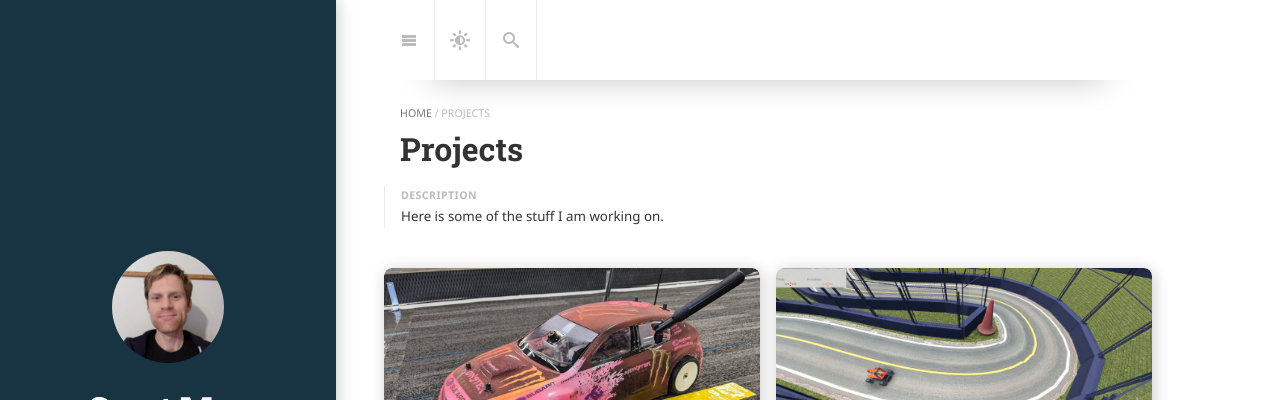
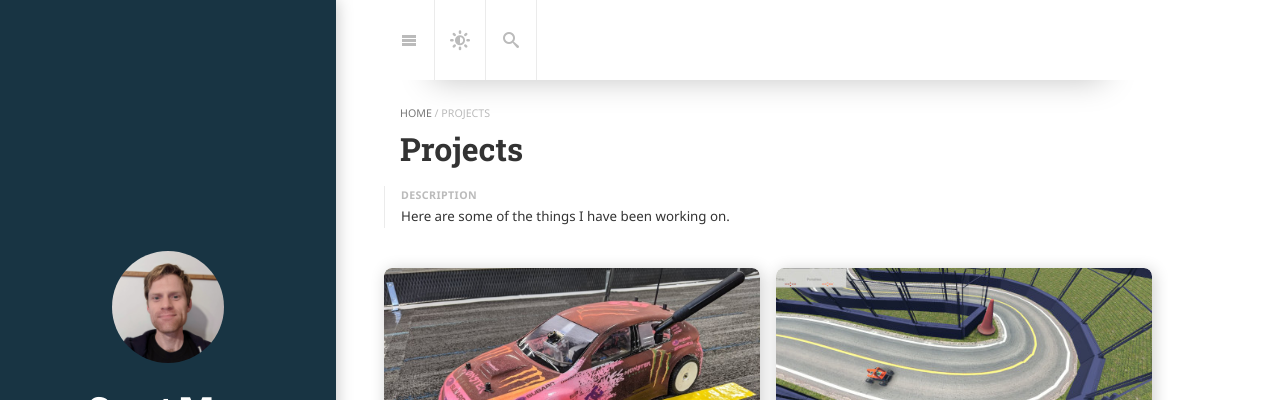
Before and after one commit to GrantMoe/grantmoe.github.io, a Jekyll site: the page built from projects.md, in a window 1280 px wide and 900 px high. Shown: the top 400 px of the window. Built offline with Jekyll 4.4.1, drawn with Linux system fonts in a browser that asks for light colours; cached includes are drawn as plain includes; nearby versions of some CDN libraries; some web fonts are replaced; library files that are not in the unit come from our copies.

Commit message:
Update awkard wording on projects page

```diff
--- a/projects.md
+++ b/projects.md
@@ -3,6 +3,6 @@ layout: projects
 title: Projects
 show_collection: projects
 description: >
-  Here is some of the stuff I am working on.
+  Here are some of the things I have been working on.
 no_groups: true
 ---
```
